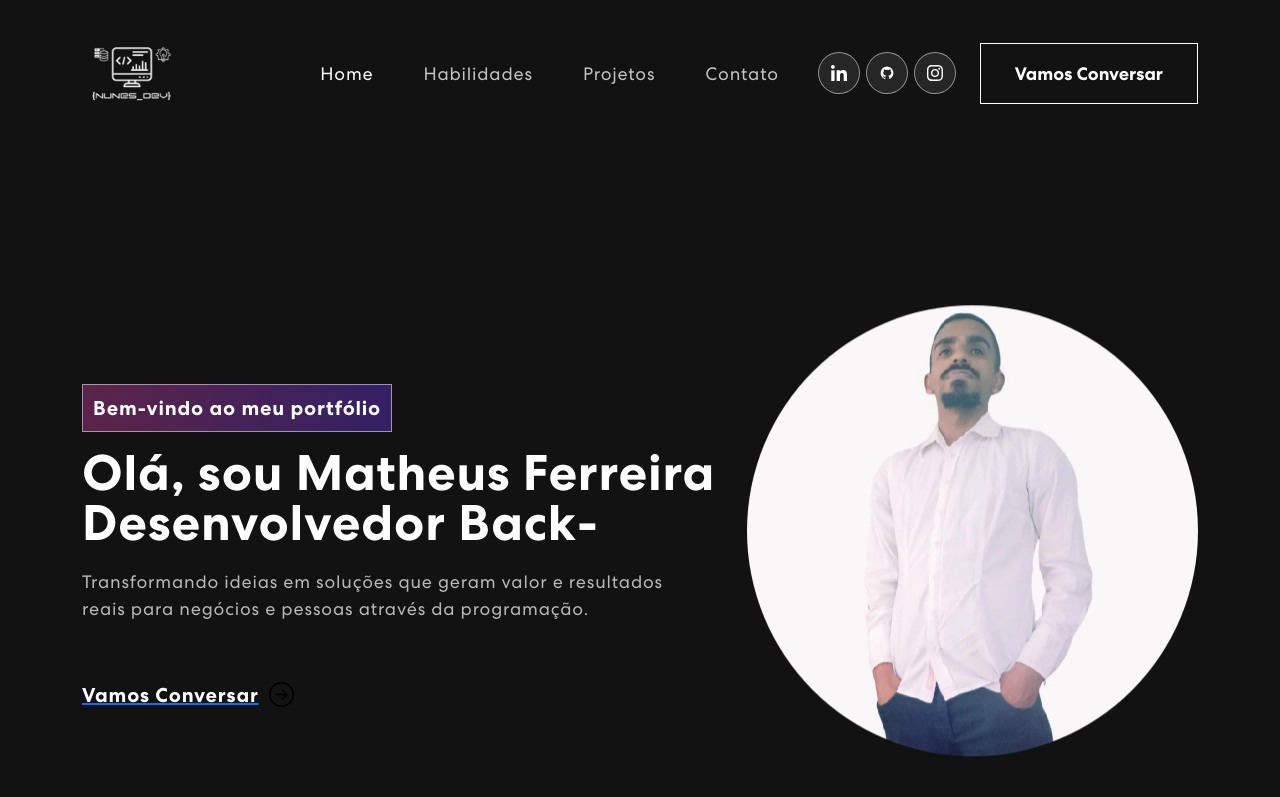
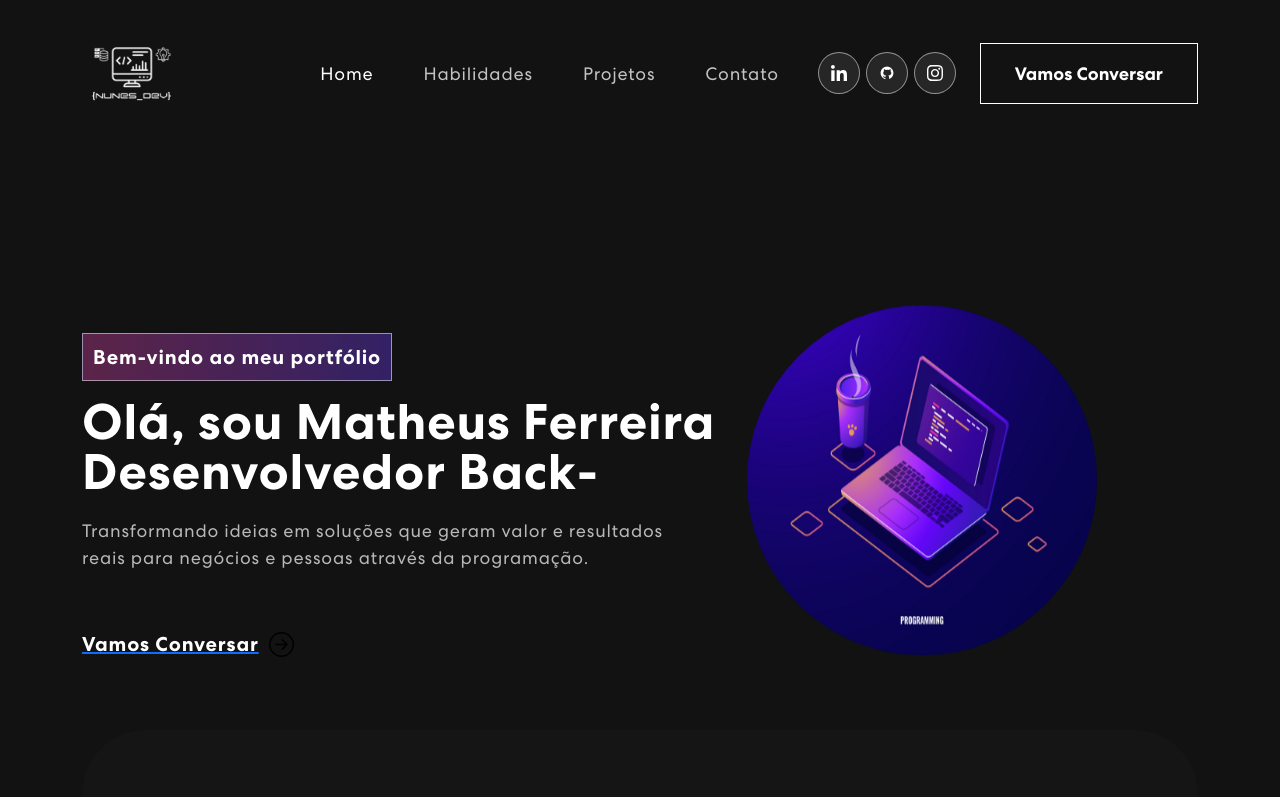
Before and after one commit to Nunes36/nunes_port, a React (Create React App) app: page / in a window 1280 px wide. Shown: the top 797 px of the page. Built offline with nearby package versions, Linux system fonts and the light colour scheme.

Commit message:
alteracoes

```diff
--- a/src/App.css
+++ b/src/App.css
@@ -237,6 +237,7 @@ nav.navbar .navbar-toggler[aria-expanded="true"] .navbar-toggler-icon {
   padding: 320px 0 100px 0;
   background-color: #121212; /*mudança de fundo*/
 }
+
 .banner .tagline {
   font-weight: 700;
   letter-spacing: 0.8px;
@@ -283,6 +284,7 @@ nav.navbar .navbar-toggler[aria-expanded="true"] .navbar-toggler-icon {
 .banner img {
   animation: updown 3s linear infinite;
   border-radius: 300px;
+  width: 350px;
 }
 @keyframes updown {
     0% {
--- a/src/components/Banner.js
+++ b/src/components/Banner.js
@@ -1,7 +1,7 @@
 import { useState, useEffect } from "react";
 import { Col, Container, Row } from "react-bootstrap";
 import { ArrowRightCircle } from "react-bootstrap-icons";
-import headerImg from "../assets/img/theusprofile.jpg";
+import headerImg from "../assets/img/profile.jpg";
 import 'animate.css';
 import TrackVisibility from "react-on-screen";
 
```
Also changed, not shown: src/assets/img/License free.txt (added), src/assets/img/License premium.txt (added), src/assets/img/profile.jpg (added).
